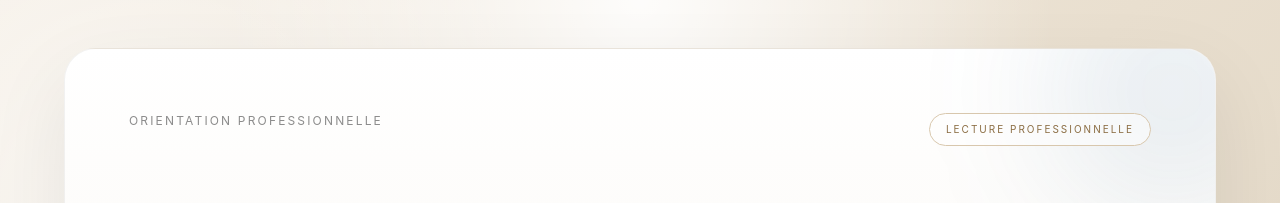
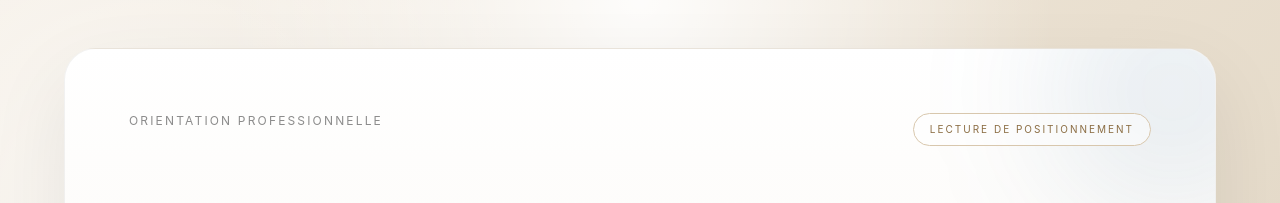
Before and after one commit to arnaudcrestey/POINT-ENTREE-HUB, a Next.js app: page /start in a window 1280 px wide. Shown: the top 203 px of the page. Built offline with nearby package versions, Linux system fonts and the light colour scheme.

Commit message:
Update lecture label from 'professionnelle' to 'positionnement'

```diff
--- a/app/start/page.tsx
+++ b/app/start/page.tsx
@@ -63,7 +63,7 @@ export default function StartPage() {
             <Signature />
 
             <div className="w-fit rounded-full border border-[#d8c7ad] bg-white/55 px-4 py-2 text-[10px] uppercase tracking-[0.2em] text-[#8b6d43]">
-              Lecture professionnelle
+              Lecture de positionnement
             </div>
           </div>
 
```
